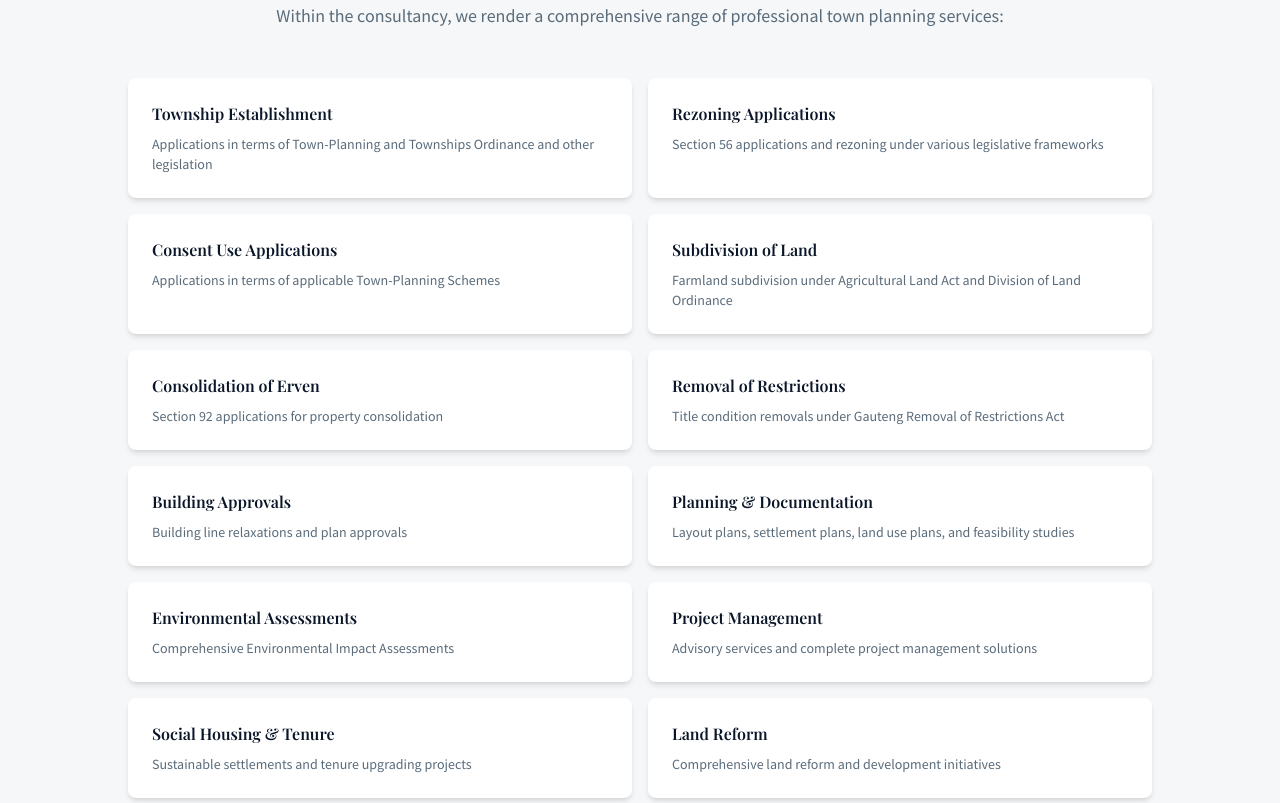
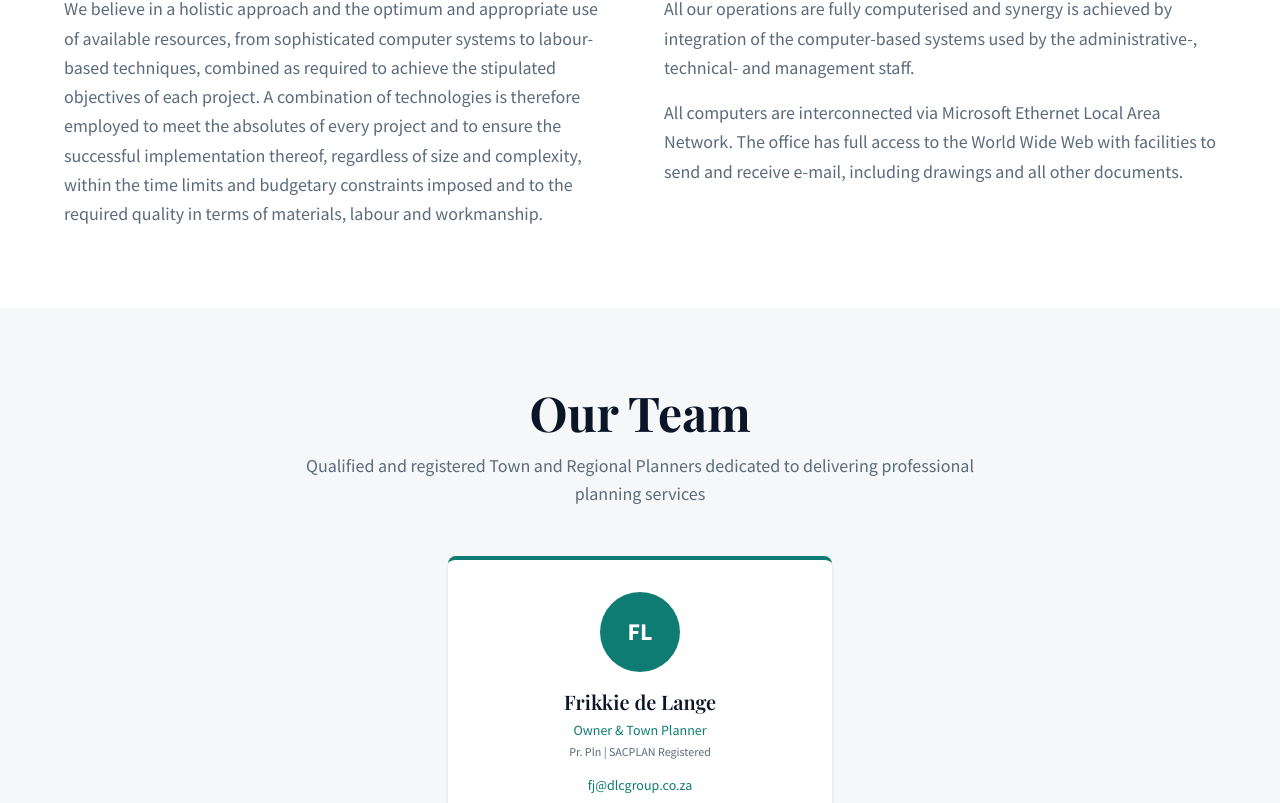
Before and after one commit to barrattisherwood/dlc-town-planning, an Angular app: page /about in a window 1280 px wide. Shown: the part 2317-3120 px from the top of the page. Built offline with nearby package versions, Linux system fonts and the light colour scheme.

Commit message:
Remove duplicate services section from About page and add Google Maps API key

```diff
--- a/src/app/pages/about/about.component.html
+++ b/src/app/pages/about/about.component.html
@@ -76,68 +76,6 @@
           <p class="text-muted text-lg">{{ pillar.description }}</p>
         </div>
       }
-    </div>
-  </div>
-</section>
-
-<!-- Our Services -->
-<section class="section-padding bg-off-white">
-  <div class="container-custom">
-    <h2 class="text-center mb-8">Our Services</h2>
-    <p class="text-center text-lg text-muted max-w-3xl mx-auto mb-12">
-      Within the consultancy, we render a comprehensive range of professional town planning services:
-    </p>
-    <div class="max-w-5xl mx-auto">
-      <div class="grid grid-cols-1 md:grid-cols-2 gap-4">
-        <div class="card p-6">
-          <h4 class="text-base font-semibold mb-2 text-navy">Township Establishment</h4>
-          <p class="text-sm text-muted">Applications in terms of Town-Planning and Townships Ordinance and other legislation</p>
-        </div>
-        <div class="card p-6">
-          <h4 class="text-base font-semibold mb-2 text-navy">Rezoning Applications</h4>
-          <p class="text-sm text-muted">Section 56 applications and rezoning under various legislative frameworks</p>
-        </div>
-        <div class="card p-6">
-          <h4 class="text-base font-semibold mb-2 text-navy">Consent Use Applications</h4>
-          <p class="text-sm text-muted">Applications in terms of applicable Town-Planning Schemes</p>
-        </div>
-        <div class="card p-6">
-          <h4 class="text-base font-semibold mb-2 text-navy">Subdivision of Land</h4>
-          <p class="text-sm text-muted">Farmland subdivision under Agricultural Land Act and Division of Land Ordinance</p>
-        </div>
-        <div class="card p-6">
-          <h4 class="text-base font-semibold mb-2 text-navy">Consolidation of Erven</h4>
-          <p class="text-sm text-muted">Section 92 applications for property consolidation</p>
-        </div>
-        <div class="card p-6">
-          <h4 class="text-base font-semibold mb-2 text-navy">Removal of Restrictions</h4>
-          <p class="text-sm text-muted">Title condition removals under Gauteng Removal of Restrictions Act</p>
-        </div>
-        <div class="card p-6">
-          <h4 class="text-base font-semibold mb-2 text-navy">Building Approvals</h4>
-          <p class="text-sm text-muted">Building line relaxations and plan approvals</p>
-        </div>
-        <div class="card p-6">
-          <h4 class="text-base font-semibold mb-2 text-navy">Planning & Documentation</h4>
-          <p class="text-sm text-muted">Layout plans, settlement plans, land use plans, and feasibility studies</p>
-        </div>
-        <div class="card p-6">
-          <h4 class="text-base font-semibold mb-2 text-navy">Environmental Assessments</h4>
-          <p class="text-sm text-muted">Comprehensive Environmental Impact Assessments</p>
-        </div>
-        <div class="card p-6">
-          <h4 class="text-base font-semibold mb-2 text-navy">Project Management</h4>
-          <p class="text-sm text-muted">Advisory services and complete project management solutions</p>
-        </div>
-        <div class="card p-6">
-          <h4 class="text-base font-semibold mb-2 text-navy">Social Housing & Tenure</h4>
-          <p class="text-sm text-muted">Sustainable settlements and tenure upgrading projects</p>
-        </div>
-        <div class="card p-6">
-          <h4 class="text-base font-semibold mb-2 text-navy">Land Reform</h4>
-          <p class="text-sm text-muted">Comprehensive land reform and development initiatives</p>
-        </div>
-      </div>
     </div>
   </div>
 </section>
--- a/src/environments/environment.prod.ts
+++ b/src/environments/environment.prod.ts
@@ -6,5 +6,5 @@ export const environment = {
   formsApiUrl: 'https://forms.arclink.dev/api',
   enableAnalytics: true,
   apiTimeout: 10000,
-  googleMapsApiKey: 'REPLACE_WITH_YOUR_GOOGLE_MAPS_API_KEY'
+  googleMapsApiKey: 'AIzaSyAE-l572K7-AaCixEruv23raHcu4FOhM7U'
 };
--- a/src/environments/environment.ts
+++ b/src/environments/environment.ts
@@ -6,5 +6,5 @@ export const environment = {
   formsApiUrl: 'https://forms.arclink.dev/api',
   enableAnalytics: false,
   apiTimeout: 30000,
-  googleMapsApiKey: 'REPLACE_WITH_YOUR_GOOGLE_MAPS_API_KEY'
+  googleMapsApiKey: 'AIzaSyAE-l572K7-AaCixEruv23raHcu4FOhM7U'
 };
```
